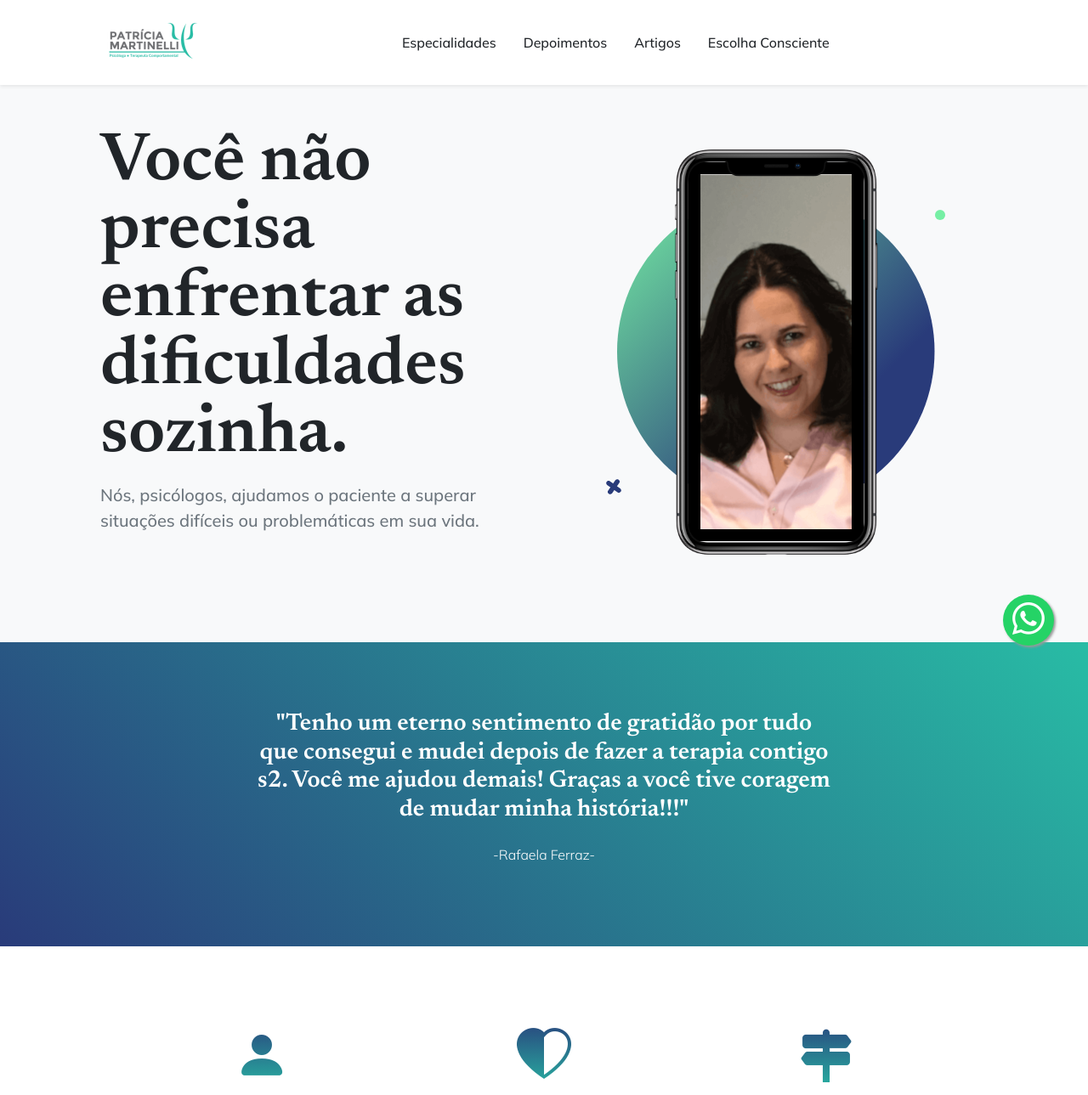
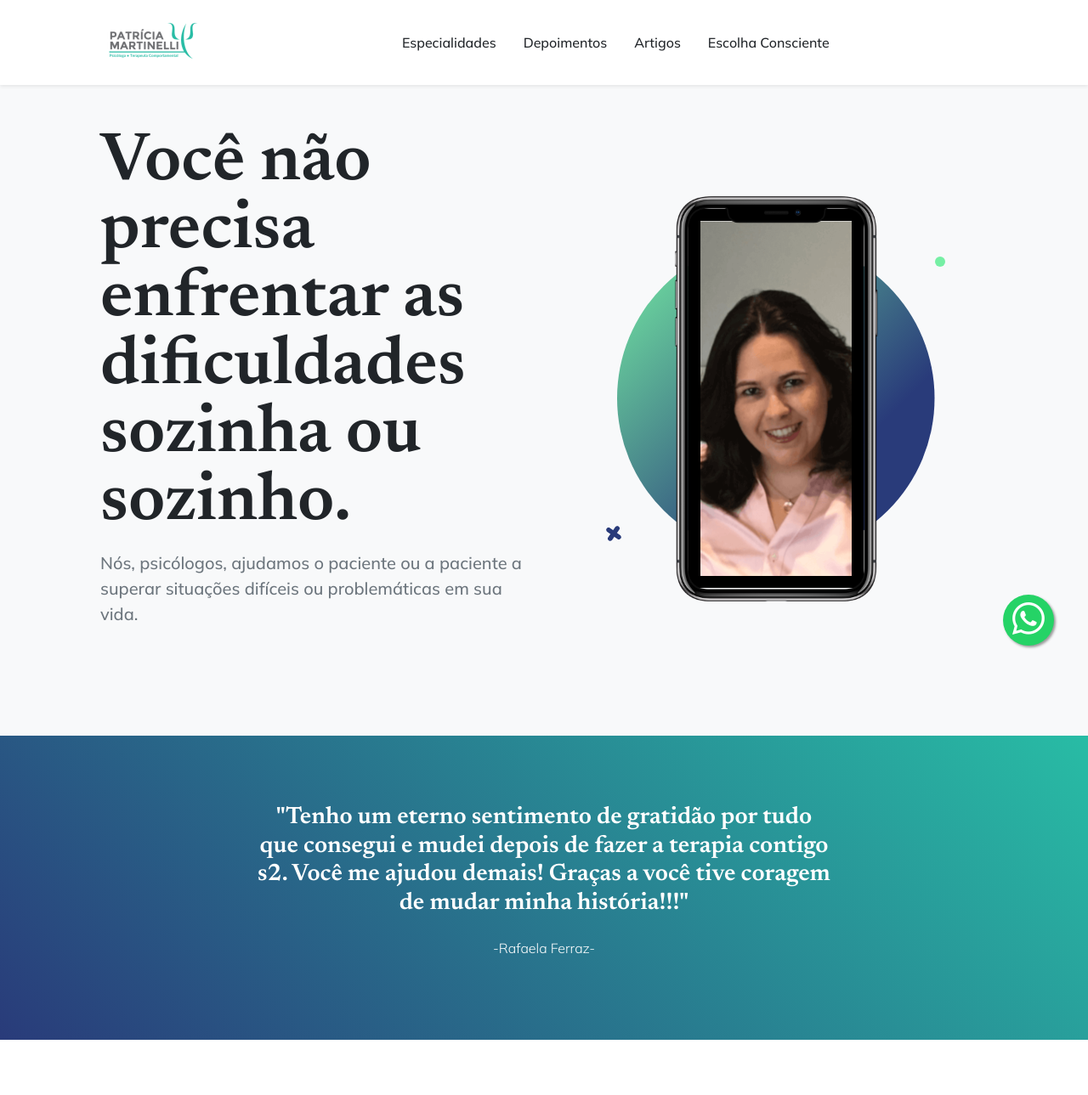
Before and after one commit to teruo-ot/patriciamartinelli.com.br, a PHP site: page / in a window 1280 px wide. Shown: the top 1289 px of the page at 85% size. Run offline with PHP 8.4, Linux system fonts and the light colour scheme.

Commit message:
Teste PHP

```diff
--- a/index.html
+++ b/index.php
@@ -53,8 +53,8 @@
                     <div class="col-lg-6">
                         <!-- Mashead text and app badges-->
                         <div class="mb-5 mb-lg-0 text-center text-lg-start">
-                            <h1 class="display-1 lh-1 mb-3">Você não precisa enfrentar as dificuldades sozinha.</h1>
-                            <p class="lead fw-normal text-muted mb-5">Nós, psicólogos, ajudamos o paciente a superar situações difíceis ou problemáticas em sua vida.</p>
+                            <h1 class="display-1 lh-1 mb-3">Você não precisa enfrentar as dificuldades sozinha ou sozinho.</h1>
+                            <p class="lead fw-normal text-muted mb-5">Nós, psicólogos, ajudamos o paciente ou a paciente a superar situações difíceis ou problemáticas em sua vida.</p>
                             <div class="d-flex flex-column flex-lg-row align-items-center">
                                 <!-- <a class="me-lg-3 mb-4 mb-lg-0" href="#!"><img class="app-badge" src="assets/img/google-play-badge.svg" alt="..." /></a>
                                 <a href="#!"><img class="app-badge" src="assets/img/app-store-badge.svg" alt="..." /></a> -->
@@ -142,7 +142,7 @@
                 <div class="row gx-5 align-items-center justify-content-center justify-content-lg-between">
                     <div class="col-12 col-lg-5">
                         <h2 class="display-4 lh-1 mb-4">Minha trajetória acadêmica e profissional me trouxe até você.</h2>
-                        <p class="lead fw-normal text-muted mb-5 mb-lg-0">Embora suas queixas possam ser parecidas com a de outros, para nós, cada você é único.</p>
+                        <p class="lead fw-normal text-muted mb-5 mb-lg-0">Embora suas queixas possam ser parecidas com a de outros ou de outras, para nós, você é único ou única.</p>
                     </div>
                     <div class="col-sm-8 col-md-6">
                         <div class="px-5 px-sm-0"><img class="img-fluid rounded-3" src="assets/img/career-timeline.png" alt="Trajetória acadêmica e profissional da psicóloga Patrícia Martinelli" /></div>
```
Lines whose indentation alone changed are shown as unchanged.
